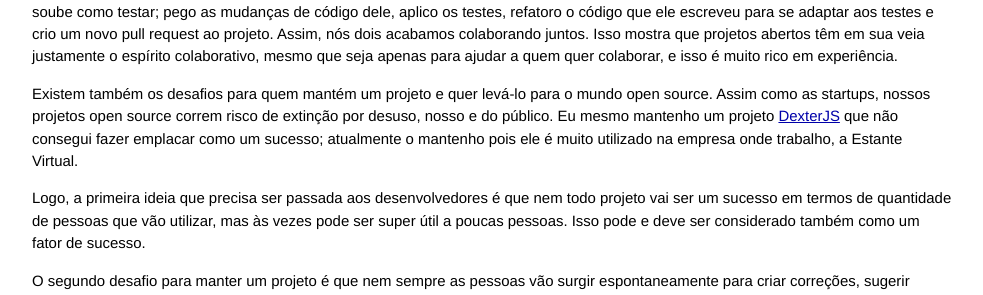
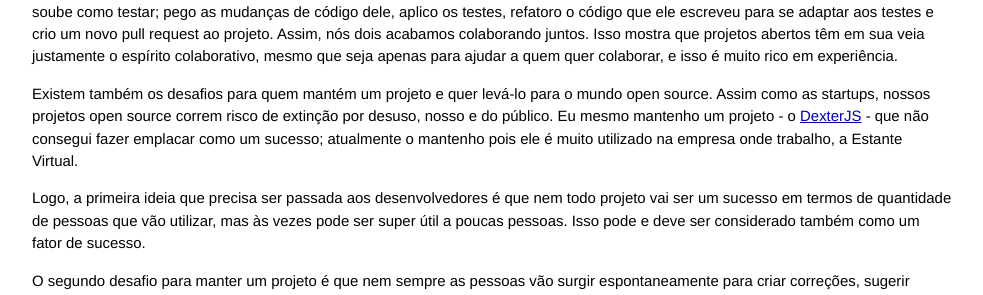
Before and after one commit to leobalter/leobalter.github.io, a Jekyll site: the page built from _posts/2014-01-28-desafios-do-dev-js-no-mundo-open-source.markdown, in a window 1280 px wide and 900 px high, scrolled down 357 px. Shown: the part 175-470 px from the top of the window, without its empty margins (148-1131 px from the left). Built offline with Jekyll 4.4.1, drawn with Linux system fonts in a browser that asks for light colours; Markdown is read by kramdown in place of the engine named in the settings; comment, search, counter and statistics services are not loaded.

Commit message:
Correção de tipografia

```diff
--- a/_posts/2014-01-28-desafios-do-dev-js-no-mundo-open-source.markdown
+++ b/_posts/2014-01-28-desafios-do-dev-js-no-mundo-open-source.markdown
@@ -19,7 +19,7 @@ Há outra barreira para essa colaboração inicial, que é a ideia de que só at
 
 Um dica para quem quer colaborar e não sabe o que fazer, é pesquisar os projetos do Github pelas listas de issues - algumas são coisas simples que talvez o desenvolvedor já tenha passado por uma experiência similar e seja fácil resolver. As listas de Pull Requests nesses projetos também são - muitas vezes - o outro lado do arco-íris. Percebo em alguns casos que o desenvolvedor esqueceu de testar ou não soube como testar; pego as mudanças de código dele, aplico os testes, refatoro o código que ele escreveu para se adaptar aos testes e crio um novo pull request ao projeto. Assim, nós dois acabamos colaborando juntos. Isso mostra que projetos abertos têm em sua veia justamente o espírito colaborativo, mesmo que seja apenas para ajudar a quem quer colaborar, e isso é muito rico em experiência.
 
-Existem também os desafios para quem mantém um projeto e quer levá-lo para o mundo open source. Assim como as startups, nossos projetos open source correm risco de extinção por desuso, nosso e do público. Eu mesmo mantenho um projeto [DexterJS](https://github.com/leobalter/DexterJS) que não consegui fazer emplacar como um sucesso; atualmente o mantenho pois ele é muito utilizado na empresa onde trabalho, a Estante Virtual.
+Existem também os desafios para quem mantém um projeto e quer levá-lo para o mundo open source. Assim como as startups, nossos projetos open source correm risco de extinção por desuso, nosso e do público. Eu mesmo mantenho um projeto - o [DexterJS](https://github.com/leobalter/DexterJS) - que não consegui fazer emplacar como um sucesso; atualmente o mantenho pois ele é muito utilizado na empresa onde trabalho, a Estante Virtual.
 
 Logo, a primeira ideia que precisa ser passada aos desenvolvedores é que nem todo projeto vai ser um sucesso em termos de quantidade de pessoas que vão utilizar, mas às vezes pode ser super útil a poucas pessoas. Isso pode e deve ser considerado também como um fator de sucesso.
 
```
